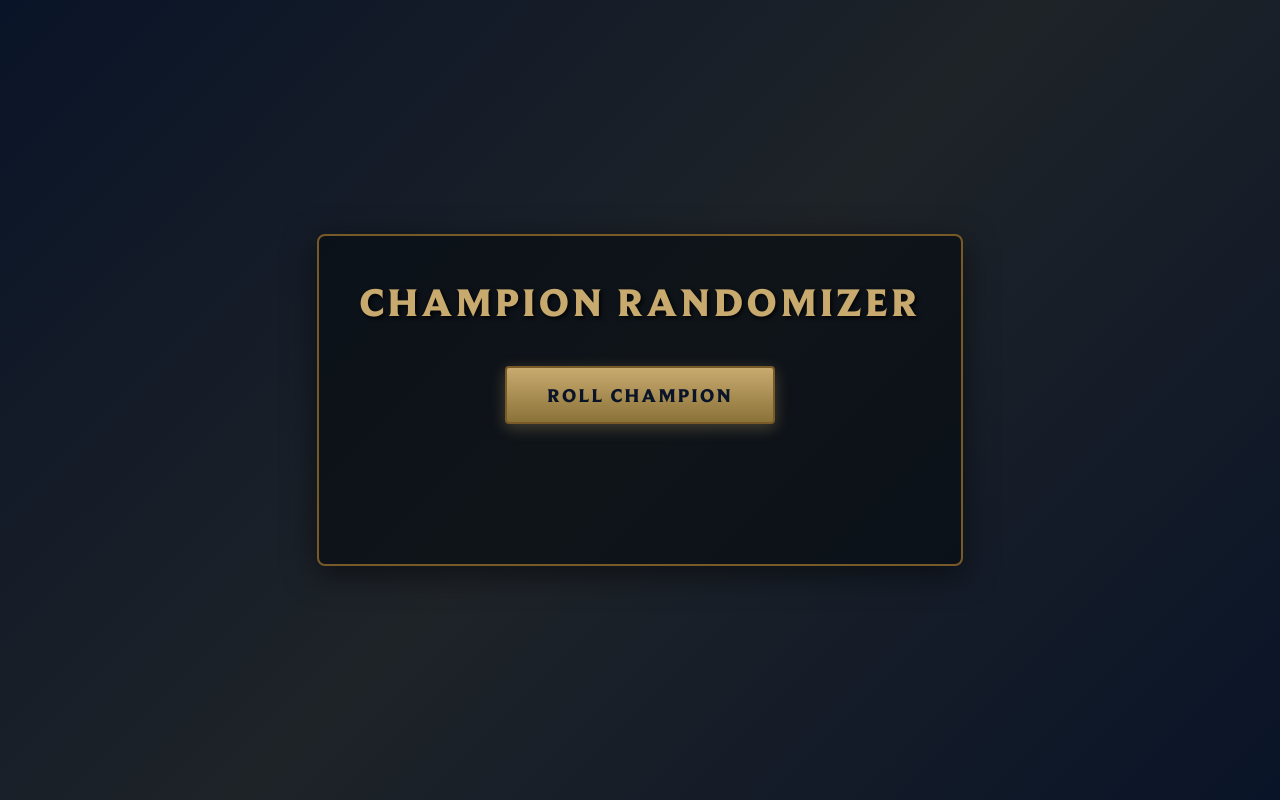
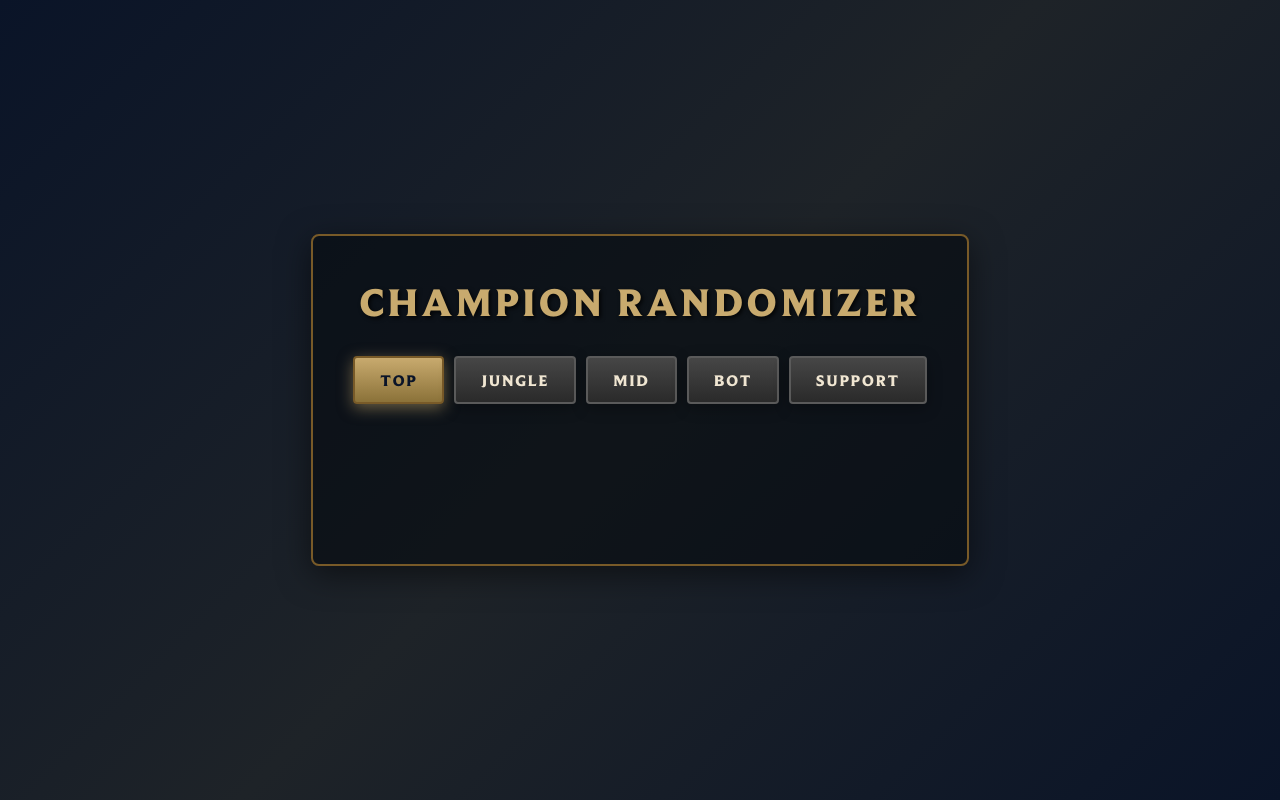
Before and after one commit to mk-babian/League-Randomizer, a Flask app: page / in a window 1280 px wide. Run offline with Flask 3, Linux system fonts and the light colour scheme.

Commit message:
I love HTML and CSS (said no one)

```diff
--- a/app.py
+++ b/app.py
@@ -1,9 +1,10 @@
 from flask import Flask, render_template, request, jsonify
 import time
+import random
 
 championList = ["Aatrox", "Illaoi", "Qiyana", "Ahri", "Irelia", "Quinn", "Akali", "Ivern", "Rakan", "Akshan", "Janna", "Rammus", "Alistar", "Jarvan IV", "Rek'Sai",
                 "Ambessa", "Jax", "Rell", "Amumu", "Jayce", "Renata Glasc", "Anivia", "Jhin", "Renekton", "Annie", "Jinx", "Rengar", "Aphelios", "Kai'Sa", "Riven",
-                "Ashe", "Kalista", "Rumble", "Aurelion Sol", "Karma", "Ryze", "Aurora", "Karthus", "Samira", "Azir", "Kassadin", "Sejuani", "Bard", "Katarina",
+                "Ashe", "Kalista", "Rumble", "Aurelion Sol", "Karma", "Ryze", "Aurora", "Kassadin", "Samira", "Azir", "Karthus", "Sejuani", "Bard", "Katarina",
                 "Senna", "Bel'Veth", "Kayle", "Seraphine", "Blitzcrank", "Kayn", "Sett", "Brand", "Kennen", "Shaco", "Braum", "Kha'Zix", "Shen", "Briar",
                 "Kindred", "Shyvana", "Caitlyn", "Kled", "Singed", "Camille", "Kog'Maw", "Sion", "Cassiopeia", "K'Sante", "Sivir", "Cho'Gath", "LeBlanc",
                 "Skarner", "Corki", "Lee Sin", "Smolder", "Darius", "Leona", "Sona", "Diana", "Lillia", "Soraka", "Dr. Mundo", "Lissandra", "Swain", "Draven",
@@ -36,9 +37,31 @@ bootItems = ["Mercury's Treads", "Plated Steelcaps", "Berserker's Greaves", "Sor
 starterItems = ["Doran's Shield", "Doran's Blade", "Cull", "Scorchclaw Pup", "Gustwalker Hatchling", "Mosstomper Seedling", "Doran's Ring", "Tear of the Goddess",
                 "World Atlas", "Dark Seal"]
 
-consumableItems = ["Refillable Potion", "Health Potion, Control Ward"]
+consumableItems = ["Refillable Potion", "Health Potion", "Control Ward"]
+
+# Filter out support-only legendary items
+excludedLegendaries = ["Celestial Opposition", "Dream Maker", "Zaz'Zak's Realmspike", "Solstice Sleigh", "Bloodsong"]
+filteredLegendaries = [item for item in legendaryItems if item not in excludedLegendaries]
 
 app = Flask(__name__)
+
+def get_starter_item(role):
+    if role == "jungle":
+        return random.choice(["Scorchclaw Pup", "Gustwalker Hatchling", "Mosstomper Seedling"])
+    elif role == "support":
+        return "World Atlas"
+    else:
+        lanerStarters = [item for item in starterItems if item not in ["Scorchclaw Pup", "Gustwalker Hatchling", "Mosstomper Seedling", "World Atlas"]]
+        return random.choice(lanerStarters)
+
+def get_consumable_item(role):
+    if role == "jungle":
+        return "Health Potion"
+    else:
+        return random.choice(consumableItems)
+
+def get_random_legendaries(count):
+    return random.sample(filteredLegendaries, min(count, len(filteredLegendaries)))
 
 @app.route('/')
 def index():
@@ -47,9 +70,37 @@ def index():
 @app.route('/button_action')
 def button_action():
     mouse_x = int(request.args.get('x', 0))
+    role = request.args.get('role', 'top')
     seconds = time.time()
-    index = (int(seconds) * mouse_x) % len(championList)
-    return jsonify({'Champion': championList[index]})
+
+    # Randomize champion
+    champ_index = (int(seconds) * mouse_x) % len(championList)
+    champion = championList[champ_index]
+
+    # Generate items based on role
+    starter = get_starter_item(role)
+    consumable = get_consumable_item(role)
+
+    # First legendary item
+    first_legendary = random.choice(filteredLegendaries)
+
+    # Boots
+    boots = random.choice(bootItems)
+
+    # Additional legendary items (3 for support, 4 for others)
+    additional_count = 3 if role == "support" else 4
+    remaining_legendaries = [item for item in filteredLegendaries if item != first_legendary]
+    additional_legendaries = random.sample(remaining_legendaries, min(additional_count, len(remaining_legendaries)))
+
+    return jsonify({
+        'Champion': champion,
+        'Role': role.capitalize(),
+        'StarterItem': starter,
+        'Consumable': consumable,
+        'FirstLegendary': first_legendary,
+        'Boots': boots,
+        'AdditionalLegendaries': additional_legendaries
+    })
 
 if __name__ == "__main__":
     app.run(debug=True)
--- a/static/styles/main.css
+++ b/static/styles/main.css
@@ -41,7 +41,8 @@ body {
     border: 2px solid #785a28;
     border-radius: 8px;
     box-shadow: 0 8px 32px rgba(0, 0, 0, 0.5);
-    min-width: 400px;
+    min-width: 600px;
+    max-width: 800px;
 }
 
 .title {
@@ -49,44 +50,63 @@ body {
     color: #c8aa6e;
     text-transform: uppercase;
     letter-spacing: 3px;
-    margin-bottom: 40px;
+    margin-bottom: 30px;
     text-shadow: 2px 2px 4px rgba(0, 0, 0, 0.8);
 }
 
-.randomize-btn {
+.role-buttons {
+    display: flex;
+    gap: 10px;
+    justify-content: center;
+    margin-bottom: 30px;
+    flex-wrap: wrap;
+}
+
+.role-btn {
     font-family: LeagueHeavy, sans-serif;
-    font-size: 1.2rem;
-    padding: 15px 40px;
+    font-size: 1rem;
+    padding: 12px 25px;
+    background: linear-gradient(180deg, #464646 0%, #2a2a2a 100%);
+    color: #f0e6d2;
+    border: 2px solid #5a5a5a;
+    border-radius: 4px;
+    cursor: pointer;
+    text-transform: uppercase;
+    letter-spacing: 1.5px;
+    transition: all 0.3s ease;
+    box-shadow: 0 4px 15px rgba(0, 0, 0, 0.3);
+}
+
+.role-btn:hover {
+    background: linear-gradient(180deg, #5a5a5a 0%, #404040 100%);
+    box-shadow: 0 6px 20px rgba(90, 90, 90, 0.5);
+    transform: translateY(-2px);
+}
+
+.role-btn.active {
     background: linear-gradient(180deg, #c8aa6e 0%, #8b7239 100%);
     color: #0a1428;
     border: 2px solid #785a28;
-    border-radius: 4px;
-    cursor: pointer;
-    text-transform: uppercase;
-    letter-spacing: 2px;
-    transition: all 0.3s ease;
-    box-shadow: 0 4px 15px rgba(200, 170, 110, 0.3);
+    box-shadow: 0 4px 15px rgba(200, 170, 110, 0.5);
 }
 
-.randomize-btn:hover {
+.role-btn.active:hover {
     background: linear-gradient(180deg, #f0e6d2 0%, #c8aa6e 100%);
-    box-shadow: 0 6px 20px rgba(200, 170, 110, 0.5);
-    transform: translateY(-2px);
+    box-shadow: 0 6px 20px rgba(200, 170, 110, 0.7);
 }
 
-.randomize-btn:active {
+.role-btn:active {
     transform: translateY(0);
-    box-shadow: 0 2px 10px rgba(200, 170, 110, 0.3);
 }
 
-.randomize-btn:disabled {
+.role-btn:disabled {
     opacity: 0.6;
     cursor: not-allowed;
     transform: none;
 }
 
 .result {
-    margin-top: 40px;
+    margin-top: 30px;
     font-size: 3rem;
     color: #c8aa6e;
     text-transform: uppercase;
@@ -99,6 +119,46 @@ body {
     animation: fadeIn 0.5s ease;
 }
 
+.item-build {
+    margin-top: 30px;
+    animation: fadeIn 0.5s ease;
+}
+
+.build-section {
+    background: rgba(10, 20, 40, 0.4);
+    border: 1px solid #785a28;
+    border-radius: 6px;
+    padding: 20px;
+    text-align: left;
+}
+
+.build-category {
+    font-family: LeagueMedium, sans-serif;
+    font-size: 1.1rem;
+    color: #c8aa6e;
+    margin-bottom: 10px;
+    text-transform: uppercase;
+    letter-spacing: 1px;
+}
+
+.item-list {
+    list-style: none;
+    padding-left: 0;
+    margin-top: 10px;
+}
+
+.item-list li {
+    font-family: LeagueRegular, sans-serif;
+    font-size: 1rem;
+    color: #f0e6d2;
+    padding: 8px 0;
+    border-bottom: 1px solid rgba(120, 90, 40, 0.3);
+}
+
+.item-list li:last-child {
+    border-bottom: none;
+}
+
 @keyframes fadeIn {
     from {
         opacity: 0;
--- a/templates/index.html
+++ b/templates/index.html
@@ -9,34 +9,67 @@
 {% block body %}
 <div class="container">
     <h1 class="title">Champion Randomizer</h1>
-    <button id="champRandomizer" class="randomize-btn">Roll Champion</button>
+
+    <div class="role-buttons">
+        <button class="role-btn" data-role="top">Top</button>
+        <button class="role-btn" data-role="jungle">Jungle</button>
+        <button class="role-btn" data-role="mid">Mid</button>
+        <button class="role-btn" data-role="bot">Bot</button>
+        <button class="role-btn" data-role="support">Support</button>
+    </div>
+
     <div id="result" class="result"></div>
+    <div id="itemBuild" class="item-build"></div>
 </div>
 
 <script>
     let mouseX = 0;
+    let selectedRole = 'top';
 
     document.addEventListener('mousemove', function(e) {
         mouseX = e.clientX;
     });
 
-    document.getElementById('champRandomizer').addEventListener('click', function() {
-        const btn = this;
-        btn.disabled = true;
-        btn.textContent = 'Rolling...';
+    const roleButtons = document.querySelectorAll('.role-btn');
+    roleButtons.forEach(btn => {
+        btn.addEventListener('click', function() {
+            roleButtons.forEach(b => b.classList.remove('active'));
+            this.classList.add('active');
+            selectedRole = this.dataset.role;
 
-        fetch(`/button_action?x=${mouseX}`)
+            // Disable all buttons
+            roleButtons.forEach(b => b.disabled = true);
+
+            fetch(`/button_action?x=${mouseX}&role=${selectedRole}`)
                 .then(response => response.json())
                 .then(data => {
                     document.getElementById('result').textContent = data.Champion;
-                btn.disabled = false;
-                btn.textContent = 'Roll Champion';
+
+                    const itemBuildHTML = `
+                        <div class="build-section">
+                            <div class="build-category">Role: ${data.Role}</div>
+                            <div class="build-category">Starter: ${data.StarterItem}</div>
+                            <div class="build-category">Consumable: ${data.Consumable}</div>
+                            <div class="build-category">First Item: ${data.FirstLegendary}</div>
+                            <div class="build-category">Boots: ${data.Boots}</div>
+                            <div class="build-category">Core Items:</div>
+                            <ul class="item-list">
+                                ${data.AdditionalLegendaries.map(item => `<li>${item}</li>`).join('')}
+                            </ul>
+                        </div>
+                    `;
+                    document.getElementById('itemBuild').innerHTML = itemBuildHTML;
+
+                    roleButtons.forEach(b => b.disabled = false);
                 })
                 .catch(error => {
                     console.error('Error:', error);
-                btn.disabled = false;
-                btn.textContent = 'Roll Champion';
+                    roleButtons.forEach(b => b.disabled = false);
                 });
         });
+    });
+
+    // Set default active role
+    document.querySelector('[data-role="top"]').classList.add('active');
 </script>
 {% endblock %}
```
Lines whose indentation alone changed are shown as unchanged.
